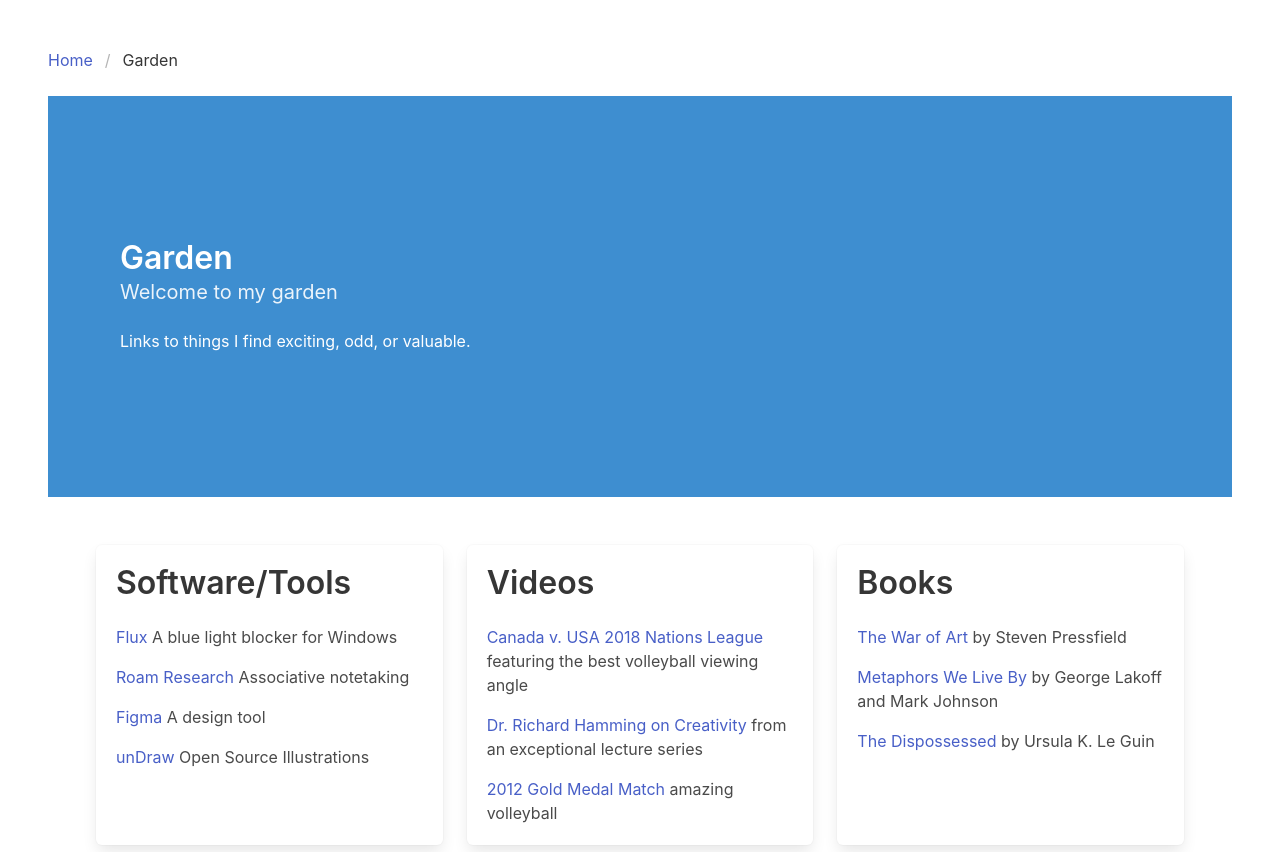
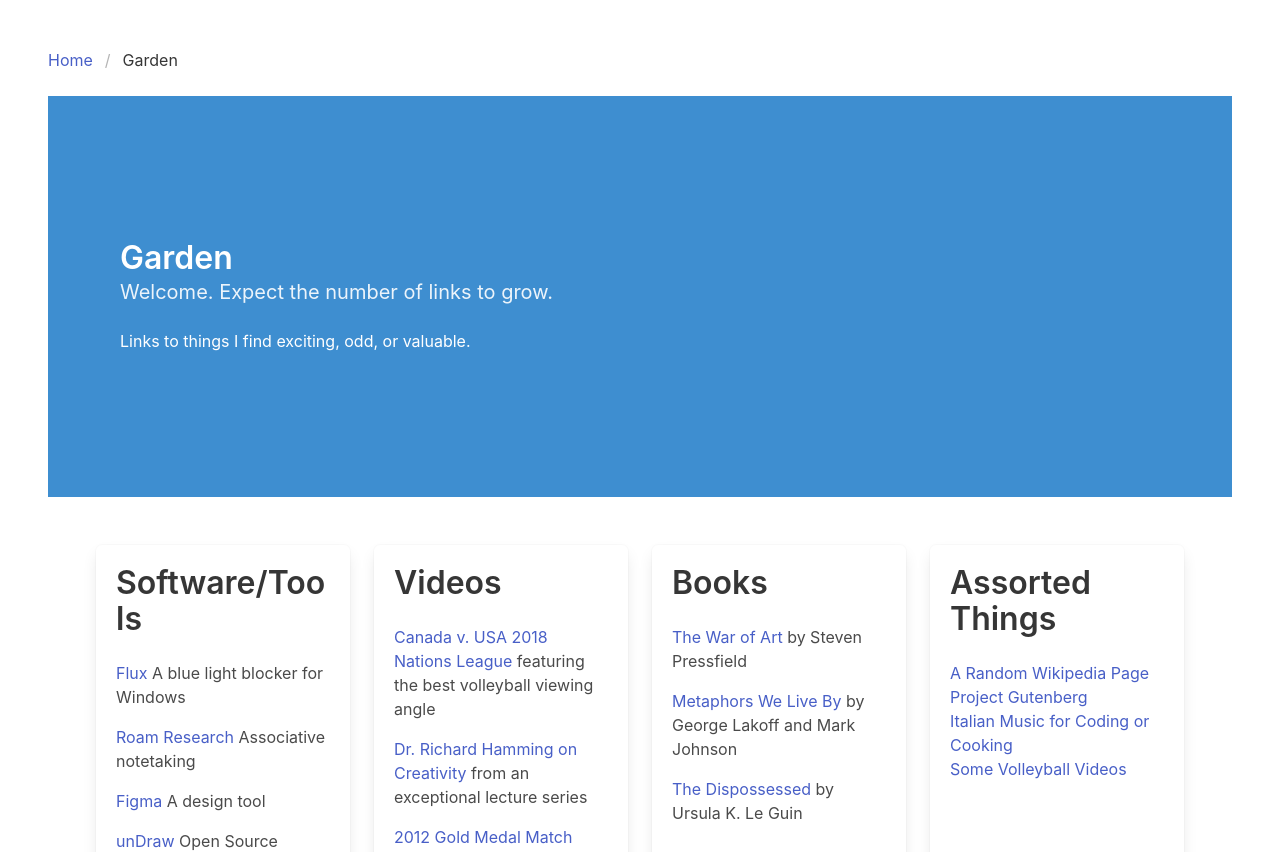
Before and after one commit to eli1797/Learning_Vue, a Vue app in the folder blog/: page /garden in a window 1280 px wide. Shown: the top 852 px of the page. Built offline with nearby package versions, Linux system fonts and the light colour scheme.

Commit message:
add tile to garden, add Assorted Things links

```diff
--- a/blog/src/views/Garden.vue
+++ b/blog/src/views/Garden.vue
@@ -5,7 +5,7 @@
         <div class="container">
           <h1 class="title">Garden</h1>
           <h2 class="subtitle">
-            Welcome to my garden
+            Welcome. Expect the number of links to grow.
           </h2>
 
           <div class="content">
@@ -52,6 +52,21 @@
               </div>
             </article>
           </div>
+          <div class="tile is-parent">
+            <article class="tile is-child box">
+              <p class="title">Assorted Things</p>
+              <div class="content">
+                <a href="https://en.wikipedia.org/wiki/Special:Random" target="_blank">A Random Wikipedia Page</a>
+                <br>
+                <a href="https://www.gutenberg.org/" target="_blank">Project Gutenberg</a>
+                <br>
+                <a href="https://en.wikipedia.org/wiki/Special:Random" target="_blank">Italian Music for Coding or Cooking</a>
+                <br>
+                <a href="https://www.youtube.com/channel/UCd2-Mxx5pQP5qQYx97FApbQ" target="_blank">Some Volleyball Videos</a>
+              </div>
+            </article>
+          </div>
+
         </div>
         <!-- <div class="tile is-ancestor">
           <div class="tile is-parent">
```
